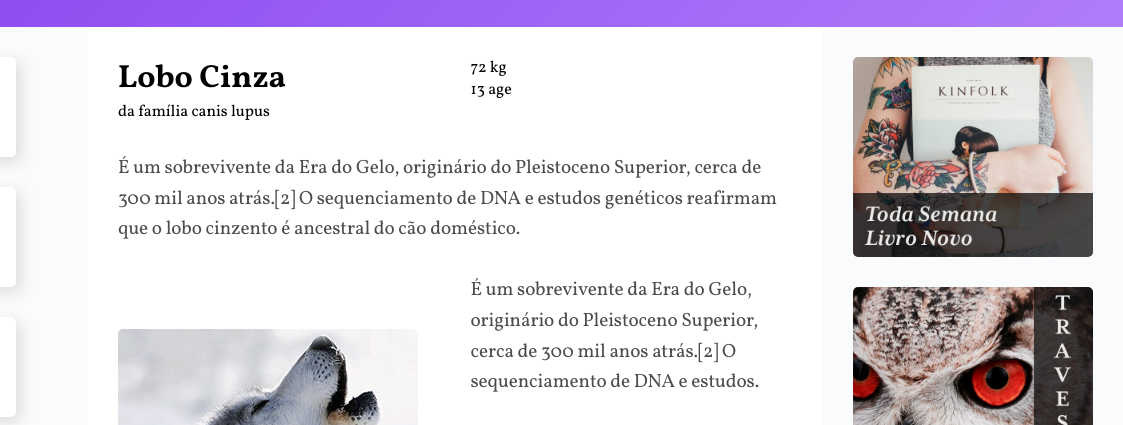
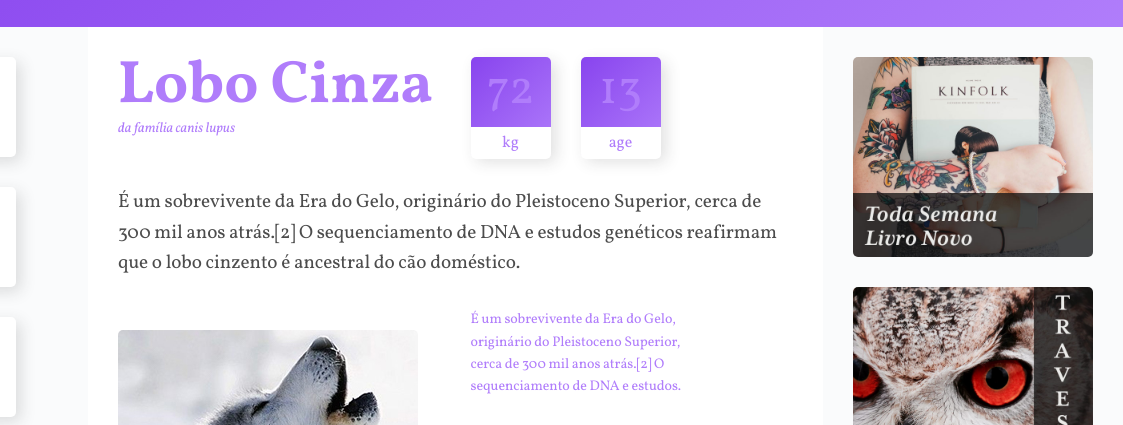
Before and after one commit to CleitonLahm/FlexBlog, a plain HTML site: page index.html in a window 1280 px wide. Shown: the part 78-503 px from the top of the page, 157-1280 px from the left. Drawn offline with Linux system fonts and the light colour scheme.

Commit message:
caracteristicas

```diff
--- a/index.html
+++ b/index.html
@@ -55,7 +55,8 @@
       <p class="col-wide">É um sobrevivente da Era do Gelo, originário do Pleistoceno Superior, cerca de 300 mil anos atrás.[2] O sequenciamento de DNA e estudos genéticos reafirmam que o lobo cinzento é ancestral do cão doméstico.</p>
 
       <img class="imagem-1" src="img/wolf1.jpg" alt="wolf 1">
-      <p>É um sobrevivente da Era do Gelo, originário do Pleistoceno Superior, cerca de 300 mil anos atrás.[2] O sequenciamento de DNA e estudos.</p>
+
+      <p class="destaque">É um sobrevivente da Era do Gelo, originário do Pleistoceno Superior, cerca de 300 mil anos atrás.[2] O sequenciamento de DNA e estudos.</p>
 
       <img class="imagem-2" src="img/wolf2.jpg" alt="wolf 2">
 
--- a/style.css
+++ b/style.css
@@ -120,6 +120,66 @@ p{
   color: rgba(0, 0, 0, .7);
 }
 
+.titulo{
+  color: #B07DFB;
+}
+
+.titulo h1{
+  font-size: 3.75em;
+  line-height: 1;
+  font-weight: 700;
+}
+
+.titulo span{
+  font-size: 0.875em;
+  font-style: italic;
+}
+
+/* -------CARACTERISTICAS -------------------------------------------------------------------------------------------------*/
+
+.caracteristicas{
+  display: flex;
+  align-items: flex-start;
+}
+
+.caracteristicas > div{
+  width: 80px;
+  text-align: center;
+  background: linear-gradient(135deg, #8844ee, #B07DFB);
+  border-radius: 5px;
+  box-shadow: 5px 5px 15px 0px rgba(44, 44, 44, 0.15);
+  position: relative;
+}
+
+.caracteristicas > div:first-child{
+  margin-right: 30px;
+}
+
+.caracteristicas span{
+  display: block;
+  color: #B07DFB;
+}
+
+.numero{
+  font-size: 3em;
+  line-height: 1;
+  margin: 10px auto;
+}
+
+.rotulo{
+  background: #ffffff;
+  border-radius: 0 0 5px 5px;
+  padding: 5px 0;
+  position: relative;
+  top: 2px;
+}
+
+.destaque{
+  font-size: 0.875em;
+  color: #B07DFB;
+  max-width: 16em;
+}
+
 /* -------ANUNCIOS -------------------------------------------------------------------------------------------------*/
 .anuncios{
   grid-area: anuncios;
```
